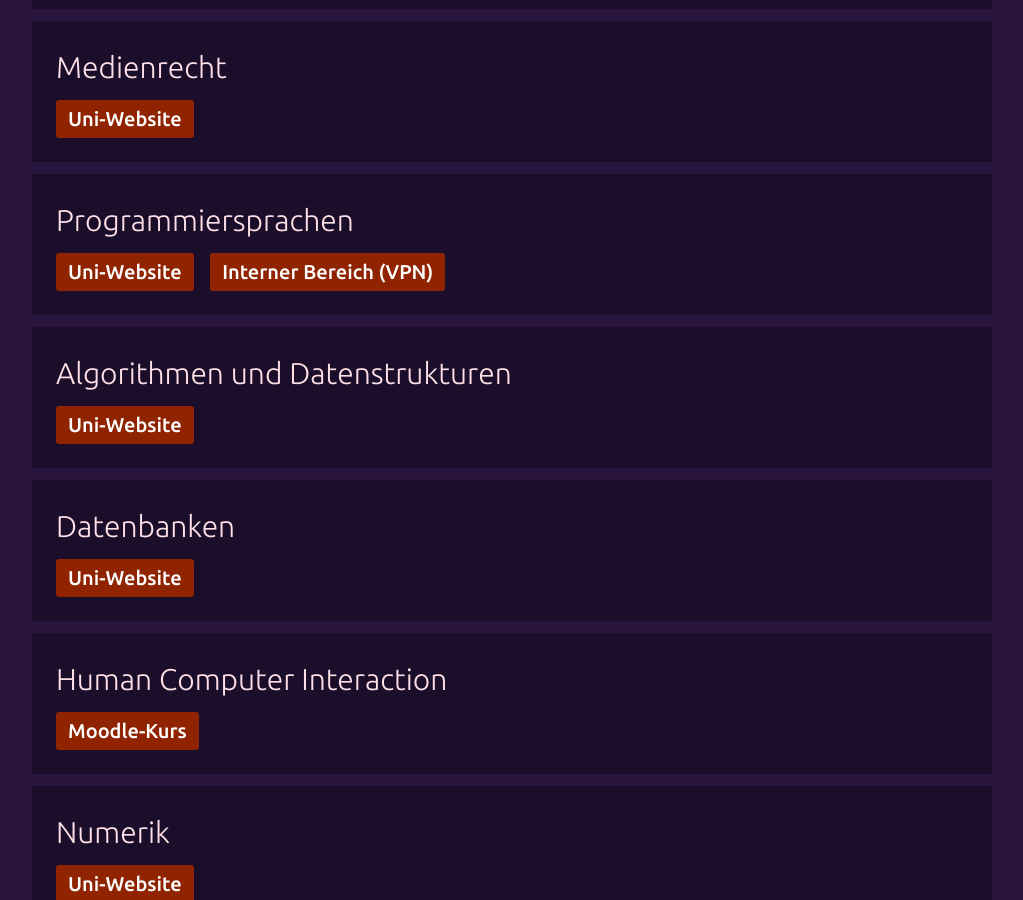
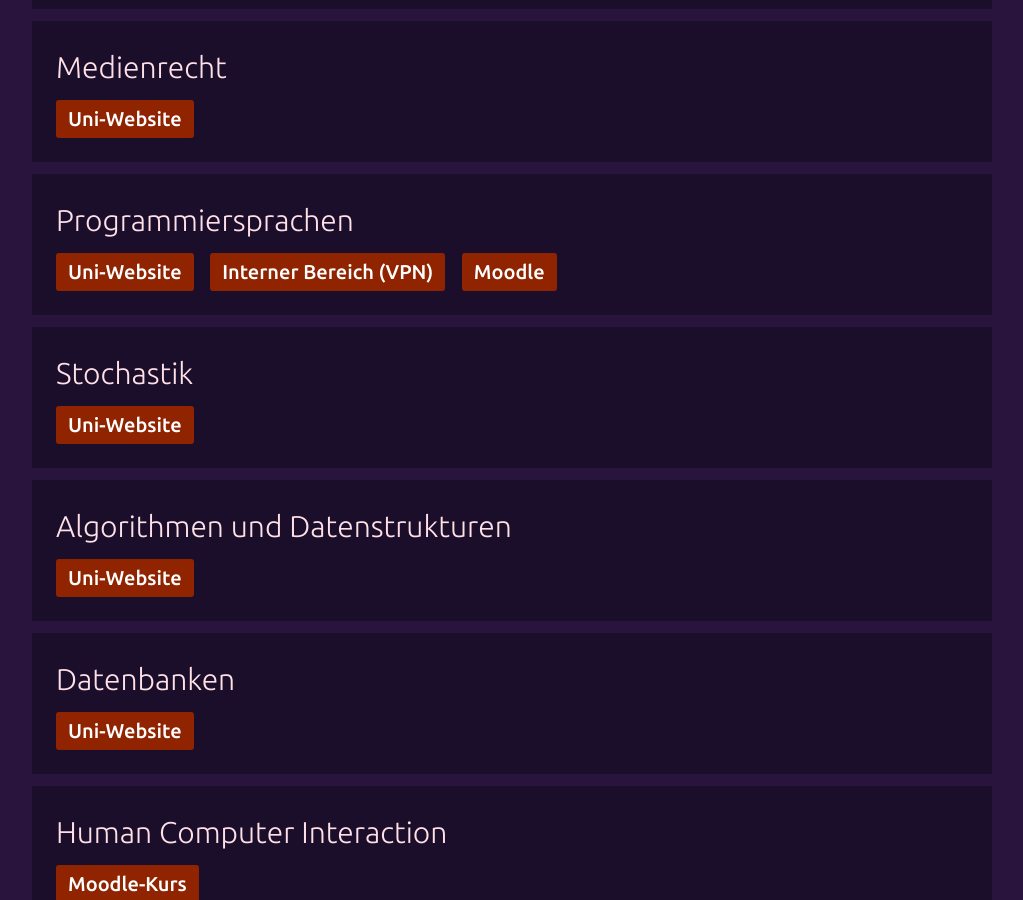
Before and after one commit to kleinfreund/hyperlink.cool, a Jekyll site: the page built from index.html, in a window 1280 px wide and 900 px high, scrolled down 1409 px. Shown: the whole window, without its empty margins (128-1151 px from the left). Built offline with Jekyll 4.4.1, drawn with Linux system fonts in a browser that asks for light colours; some of the changed lines change nothing that is shown.

Commit message:
Add link: Stochastik, update link: Web Techno

```diff
--- a/_data/records.json
+++ b/_data/records.json
@@ -133,6 +133,25 @@
                 "title": "Interner Bereich (VPN)",
                 "key": "progi",
                 "url": "https://uranus6.medien.uni-weimar.de/trac/plse"
+            },
+            {
+                "title": "Moodle",
+                "key": "progm",
+                "url": "https://moodle.uni-weimar.de/course/index.php?categoryid=1000"
+            }
+        ]
+    },
+    "st": {
+        "key": "st",
+        "title": "Stochastik",
+        "abbr": "ST",
+        "keywords": ["2. Semester"],
+        "persons": ["Rainer Illge"],
+        "links": [
+            {
+                "title": "Uni-Website",
+                "key": "st",
+                "url": "http://www.uni-weimar.de/de/bauingenieurwesen/professuren/angewandte-mathematik/lehre/lehrmaterialien/stochastik-medieninformatik/"
             }
         ]
     },
@@ -230,7 +249,7 @@
             {
                 "title": "Uni-Website",
                 "key": "web",
-                "url": "http://www.uni-weimar.de/en/media/chairs/webis/teaching/lecturenotes/#web-technology"
+                "url": "http://www.uni-weimar.de/en/media/chairs/webis/teaching/ss-2016/web-technology/"
             }
         ]
     },
```
